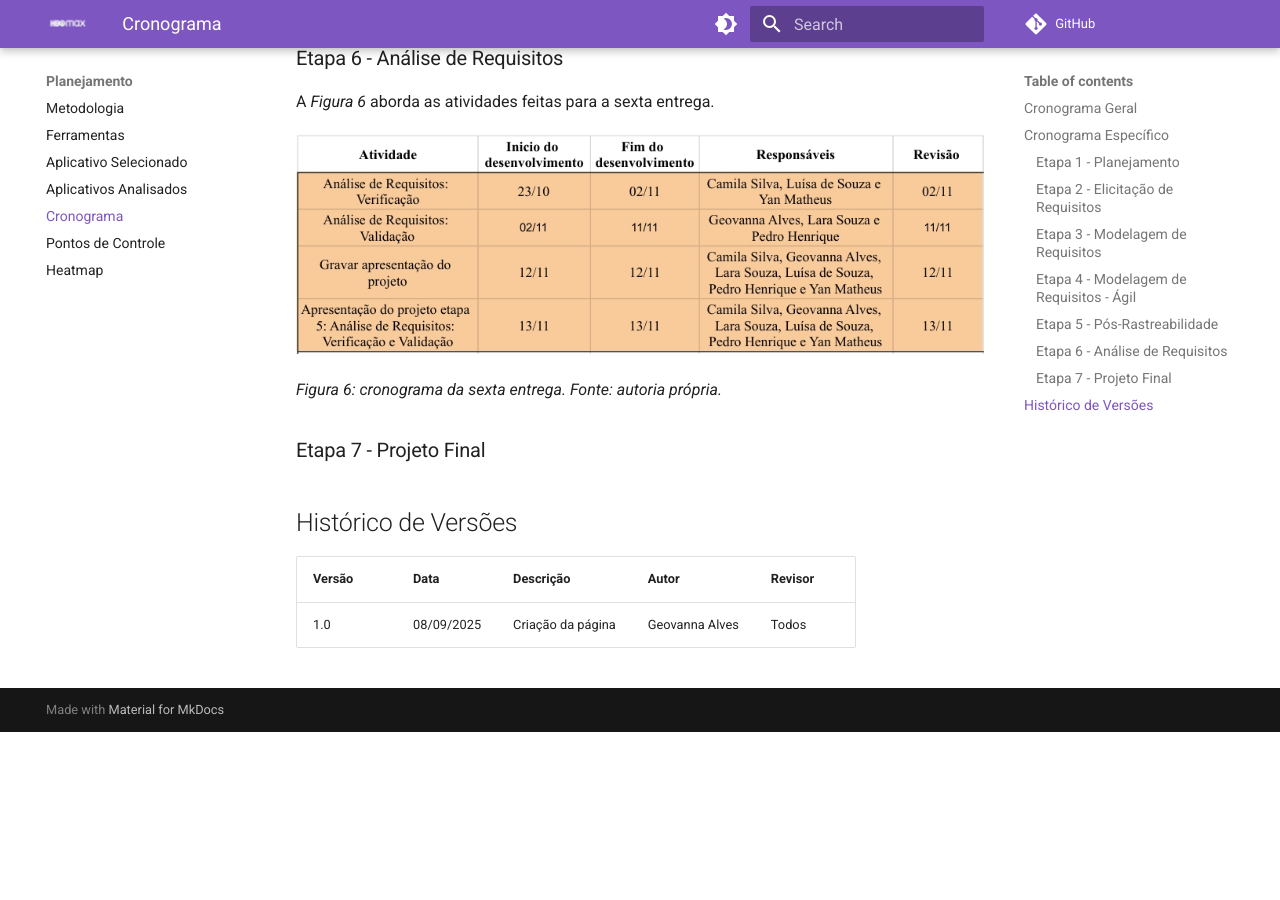
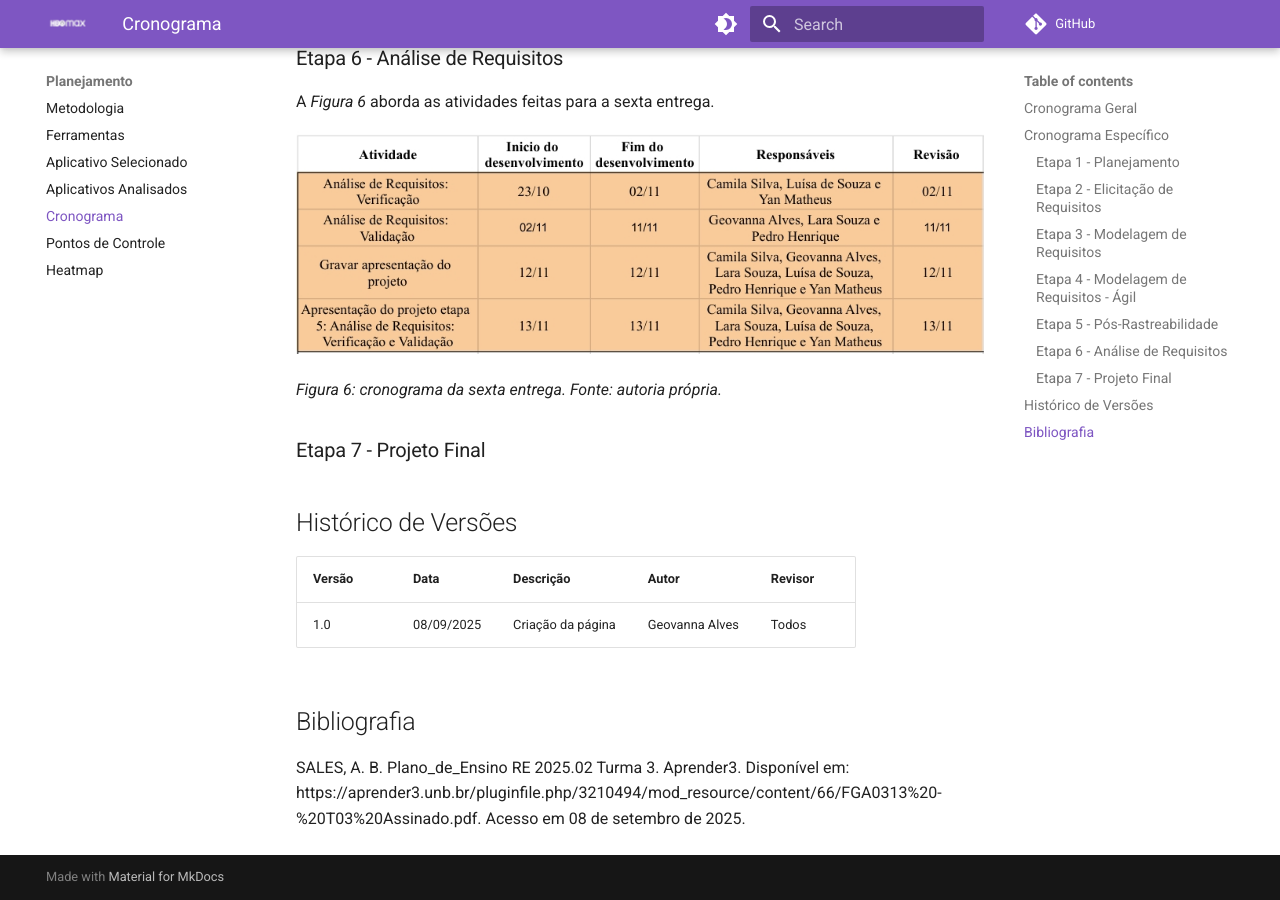
Before and after one commit to Requisitos-de-Software/2025.2-Grupo05, an MkDocs documentation site: the page built from docs/Planejamento/Cronograma.md, in a window 1280 px wide and 900 px high, scrolled down 4630 px. Built offline with MkDocs 1.6.1 and Material for MkDocs 9.7.7, drawn with Linux system fonts in a browser that asks for light colours; comment, search, counter and statistics services are not loaded; before the commit the page ends 5362 px from its top, so only the background shows below that.

Commit message:
Atualizando pagina de Cronograma

```diff
--- a/docs/Planejamento/Cronograma.md
+++ b/docs/Planejamento/Cronograma.md
@@ -78,3 +78,7 @@ _Figura 6: cronograma da sexta entrega. Fonte: autoria própria._
 | Versão | Data       | Descrição                   | Autor             | Revisor         |
 |--------|------------|-----------------------------|-------------------|-----------------|
 | 1.0    | 08/09/2025 | Criação da página           |  Geovanna Alves   |    Todos        |
+
+## Bibliografia
+
+SALES, A. B. Plano_de_Ensino RE 2025.02 Turma 3. Aprender3. Disponível em: https://aprender3.unb.br/pluginfile.php/3210494/mod_resource/content/66/FGA0313%20-%20T03%20Assinado.pdf. Acesso em 08 de setembro de 2025.
```
Also changed, not shown: docs/Planejamento/Aplicativo_selecionado.md (+4 -4 lines).
